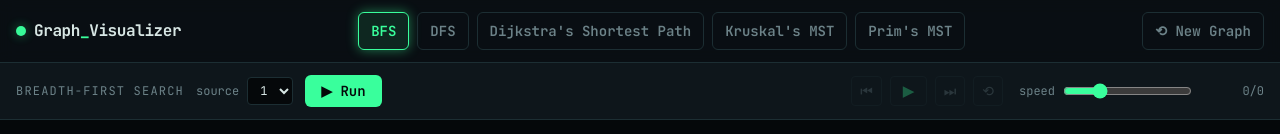
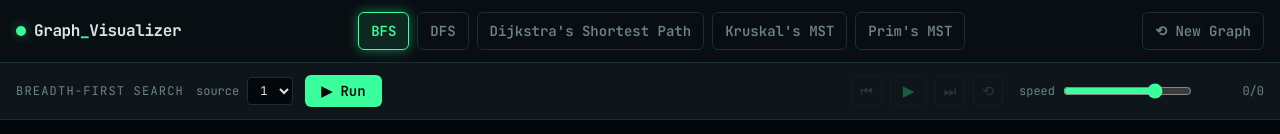
Before and after one commit to A-jaiswal2005/NetRoute-Visualizer, a React (Vite) app: page / in a window 1280 px wide. Both pictures are taken after a click on the button 520 px from the left and 482 px from the top of the page. Shown: the top 134 px of the page. Built offline with nearby package versions, Linux system fonts and the light colour scheme.

Commit message:
Invert speed slider value for better UX
Inverted the slider value for speed input to reflect a delay in milliseconds.

```diff
--- a/src/components/RunPanel.jsx
+++ b/src/components/RunPanel.jsx
@@ -104,8 +104,10 @@ export default function RunPanel({
       min="150"
       max="1500"
       step="50"
-            value={speed}
-            onChange={(e) => setSpeed(Number(e.target.value))}
+      /* Invert the visual slider position based on the delay */
+      value={1650 - speed}
+      /* Invert the number back to a millisecond delay when saving to state */
+      onChange={(e) => setSpeed(1650 - Number(e.target.value))}
       className="accent-signal"
     />
   </label>
```
Lines whose indentation alone changed are shown as unchanged.
